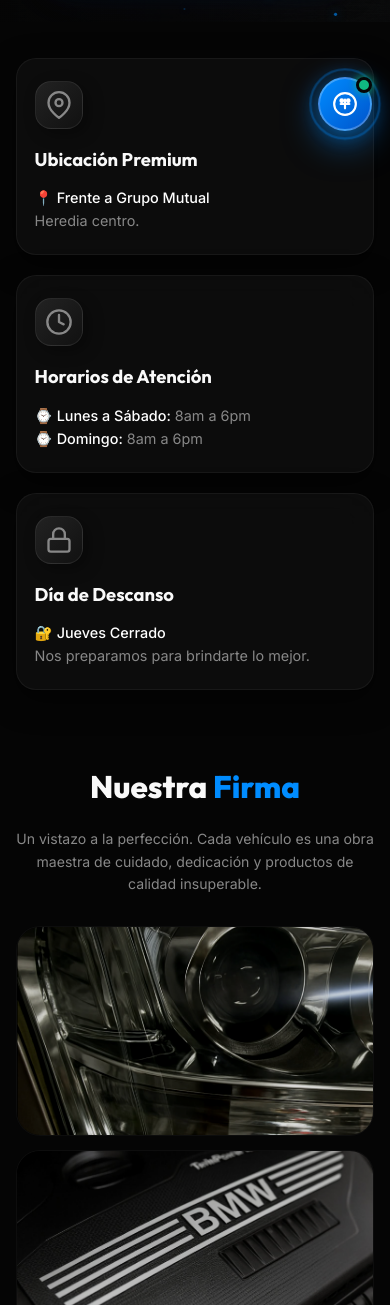
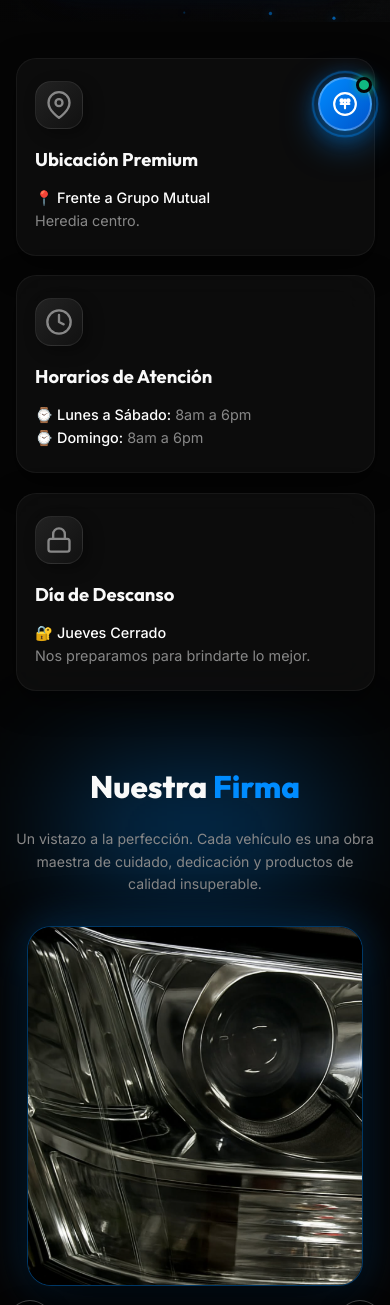
Before and after one commit to inf-01/sura-detailing, a plain HTML site: page index.html in a window 390 px wide. Shown: the part 695-2000 px from the top of the page. Drawn offline with Linux system fonts and the light colour scheme.

Commit message:
Add files via upload

```diff
--- a/index.html
+++ b/index.html
@@ -972,6 +972,57 @@
     .reveal.active {
       opacity: 1;
       transform: translateY(0);
+    }
+    .reveal.rotate-left {
+      transform: perspective(1000px) translateY(50px) rotateY(-20deg);
+    }
+    .reveal.rotate-right {
+      transform: perspective(1000px) translateY(50px) rotateY(20deg);
+    }
+    .reveal.rotate-left.active, .reveal.rotate-right.active {
+      transform: perspective(1000px) translateY(0) rotateY(0deg);
+    }
+
+    /* Glow Neón Azul en Nuestra Firma */
+    .gallery-section .section-title {
+      position: relative;
+    }
+    .gallery-section .section-title::before {
+      content: "";
+      position: absolute;
+      top: 50%;
+      left: 50%;
+      transform: translate(-50%, -50%);
+      width: 250px;
+      height: 100px;
+      background: rgba(0, 140, 255, 0.4);
+      filter: blur(60px);
+      z-index: -1;
+      pointer-events: none;
+    }
+
+    /* Adaptaciones Mobile: Ocultar grilla y mostrar cubo inline */
+    @media (max-width: 768px) {
+      .gallery-item.g-3 {
+        display: none !important;
+      }
+      .gallery-grid {
+        display: none !important;
+      }
+      .lightbox-modal {
+        position: relative !important;
+        opacity: 1 !important;
+        pointer-events: auto !important;
+        background: transparent !important;
+        padding: 0 !important;
+        z-index: 1 !important;
+        margin-top: 30px;
+        backdrop-filter: none;
+        -webkit-backdrop-filter: none;
+      }
+      .lightbox-close {
+        display: none !important;
+      }
     }
 
     /* Location Section */
@@ -1605,7 +1656,7 @@
     <div class="info-grid">
 
       <!-- Location -->
-      <div class="card reveal">
+      <div class="card reveal rotate-left">
         <div class="card-icon">
           <svg width="28" height="28" viewBox="0 0 24 24" fill="none" stroke="currentColor" stroke-width="2" stroke-linecap="round" stroke-linejoin="round"><path d="M21 10c0 7-9 13-9 13s-9-6-9-13a9 9 0 0 1 18 0z"></path><circle cx="12" cy="10" r="3"></circle></svg>
         </div>
@@ -1614,7 +1665,7 @@
       </div>
 
       <!-- Schedule -->
-      <div class="card reveal" style="transition-delay: 0.1s;">
+      <div class="card reveal rotate-right" style="transition-delay: 0.1s;">
         <div class="card-icon">
           <svg width="28" height="28" viewBox="0 0 24 24" fill="none" stroke="currentColor" stroke-width="2" stroke-linecap="round" stroke-linejoin="round"><circle cx="12" cy="12" r="10"></circle><polyline points="12 6 12 12 16 14"></polyline></svg>
         </div>
@@ -1623,7 +1674,7 @@
       </div>
 
       <!-- Closed -->
-      <div class="card reveal" style="transition-delay: 0.2s;">
+      <div class="card reveal rotate-left" style="transition-delay: 0.2s;">
         <div class="card-icon">
           <svg width="28" height="28" viewBox="0 0 24 24" fill="none" stroke="currentColor" stroke-width="2" stroke-linecap="round" stroke-linejoin="round"><rect x="3" y="11" width="18" height="11" rx="2" ry="2"></rect><path d="M7 11V7a5 5 0 0 1 10 0v4"></path></svg>
         </div>
@@ -1677,6 +1728,24 @@
         <div class="gallery-zoom-badge"><svg width="24" height="24" viewBox="0 0 24 24" fill="none" stroke="currentColor" stroke-width="2.5"><polyline points="15 3 21 3 21 9"></polyline><polyline points="9 21 3 21 3 15"></polyline><line x1="21" y1="3" x2="14" y2="10"></line><line x1="3" y1="21" x2="10" y2="14"></line></svg></div>
       </div>
     </div>
+
+    <!-- Fullscreen 3D Cube Lightbox Modal -->
+    <div class="lightbox-modal" id="lightbox-modal">
+      <div class="lightbox-content">
+        <button class="lightbox-close" id="lightbox-close" title="Cerrar (Esc)">&times;</button>
+        <button class="lightbox-nav lightbox-prev" id="lightbox-prev" title="Anterior (←)">&#10094;</button>
+        <button class="lightbox-nav lightbox-next" id="lightbox-next" title="Siguiente (→)">&#10095;</button>
+
+        <div class="cube-viewport" id="cube-viewport">
+          <div class="cube-stage" id="cube-stage">
+            <div class="cube-face face-front"><img id="face-front-img" src="" alt="Sura Project Front"></div>
+            <div class="cube-face face-right"><img id="face-right-img" src="" alt="Sura Project Right"></div>
+            <div class="cube-face face-back"><img id="face-back-img" src="" alt="Sura Project Back"></div>
+            <div class="cube-face face-left"><img id="face-left-img" src="" alt="Sura Project Left"></div>
+          </div>
+        </div>
+      </div>
+    </div>
   </section>
 
   <!-- Location Section -->
@@ -1768,24 +1837,6 @@
     </div>
   </section>
 
-  <!-- Fullscreen 3D Cube Lightbox Modal -->
-  <div class="lightbox-modal" id="lightbox-modal">
-    <div class="lightbox-content">
-      <button class="lightbox-close" id="lightbox-close" title="Cerrar (Esc)">&times;</button>
-      <button class="lightbox-nav lightbox-prev" id="lightbox-prev" title="Anterior (←)">&#10094;</button>
-      <button class="lightbox-nav lightbox-next" id="lightbox-next" title="Siguiente (→)">&#10095;</button>
-
-      <div class="cube-viewport" id="cube-viewport">
-        <div class="cube-stage" id="cube-stage">
-          <div class="cube-face face-front"><img id="face-front-img" src="" alt="Sura Project Front"></div>
-          <div class="cube-face face-right"><img id="face-right-img" src="" alt="Sura Project Right"></div>
-          <div class="cube-face face-back"><img id="face-back-img" src="" alt="Sura Project Back"></div>
-          <div class="cube-face face-left"><img id="face-left-img" src="" alt="Sura Project Left"></div>
-        </div>
-      </div>
-    </div>
-  </div>
-
   <!-- Floating AI Chatbot Widget (Replaces WhatsApp Bubble) -->
   <button class="ai-bot-float" id="ai-bot-float-btn" title="Asesor Virtual IA 24/7">
     <div class="ai-bot-pulse"></div>
@@ -1876,7 +1927,6 @@
     });
 
     // 3D Cube Lightbox Carousel Engine
-    const galleryItems = document.querySelectorAll('.gallery-item');
     const lightboxModal = document.getElementById('lightbox-modal');
     const lightboxClose = document.getElementById('lightbox-close');
     const lightboxPrev = document.getElementById('lightbox-prev');
@@ -1892,13 +1942,21 @@
     let cubeAngleY = 0;
     let isAnimating = false;
 
+    function getActiveGalleryItems() {
+      const items = Array.from(document.querySelectorAll('.gallery-item'));
+      return items.filter(item => getComputedStyle(item).display !== 'none');
+    }
+
     function getImgSrc(index) {
-      const idx = (index + galleryItems.length) % galleryItems.length;
-      return galleryItems[idx].querySelector('img').src;
+      const activeItems = getActiveGalleryItems();
+      const idx = (index + activeItems.length) % activeItems.length;
+      return activeItems[idx].querySelector('img').src;
     }
 
     function setupCubeFaces(centerIdx) {
-      const total = galleryItems.length;
+      const activeItems = getActiveGalleryItems();
+      const total = activeItems.length;
+      if (total === 0) return;
       const frontIdx = (centerIdx + total) % total;
       const rightIdx = (centerIdx + 1) % total;
       const backIdx = (centerIdx + 2) % total;
@@ -1929,7 +1987,8 @@
     }
 
     function openLightbox(index) {
-      if (galleryItems.length === 0) return;
+      const activeItems = getActiveGalleryItems();
+      if (activeItems.length === 0) return;
       currentImgIndex = index;
       cubeAngleY = 0;
       setupCubeFaces(currentImgIndex);
@@ -1941,14 +2000,15 @@
       if (isAnimating || !cubeViewport || !cubeStage) return;
       isAnimating = true;
 
+      const activeItems = getActiveGalleryItems();
       const viewportWidth = cubeViewport.offsetWidth;
       const depth = viewportWidth / 2;
 
       if (direction === 'next') {
-        currentImgIndex = (currentImgIndex + 1) % galleryItems.length;
+        currentImgIndex = (currentImgIndex + 1) % activeItems.length;
         cubeAngleY -= 90;
       } else {
-        currentImgIndex = (currentImgIndex - 1 + galleryItems.length) % galleryItems.length;
+        currentImgIndex = (currentImgIndex - 1 + activeItems.length) % activeItems.length;
         cubeAngleY += 90;
       }
 
@@ -1967,9 +2027,24 @@
       }, 790);
     }
 
-    galleryItems.forEach((item, index) => {
-      item.addEventListener('click', () => openLightbox(index));
+    document.querySelectorAll('.gallery-item').forEach((item) => {
+      item.addEventListener('click', () => {
+        const activeItems = getActiveGalleryItems();
+        const index = activeItems.indexOf(item);
+        if (index !== -1) openLightbox(index);
+      });
     });
+
+    function initMobileCube() {
+      if (window.innerWidth <= 768) {
+        const activeItems = getActiveGalleryItems();
+        if (activeItems.length > 0) {
+          setupCubeFaces(0);
+          setTimeout(updateCubeDepth, 100);
+        }
+      }
+    }
+    initMobileCube();
 
     if (lightboxClose) {
       lightboxClose.addEventListener('click', () => lightboxModal.classList.remove('open'));
@@ -2001,7 +2076,12 @@
       if (e.key === 'ArrowRight') rotateCube('next');
     });
 
-    window.addEventListener('resize', updateCubeDepth);
+    window.addEventListener('resize', () => {
+      updateCubeDepth();
+      if (window.innerWidth <= 768) {
+        initMobileCube();
+      }
+    });
 
     // Neumorphic Soft UI Pill Menu Active State & AI Chat Trigger
     const neuPills = document.querySelectorAll('.neu-pill');
```
